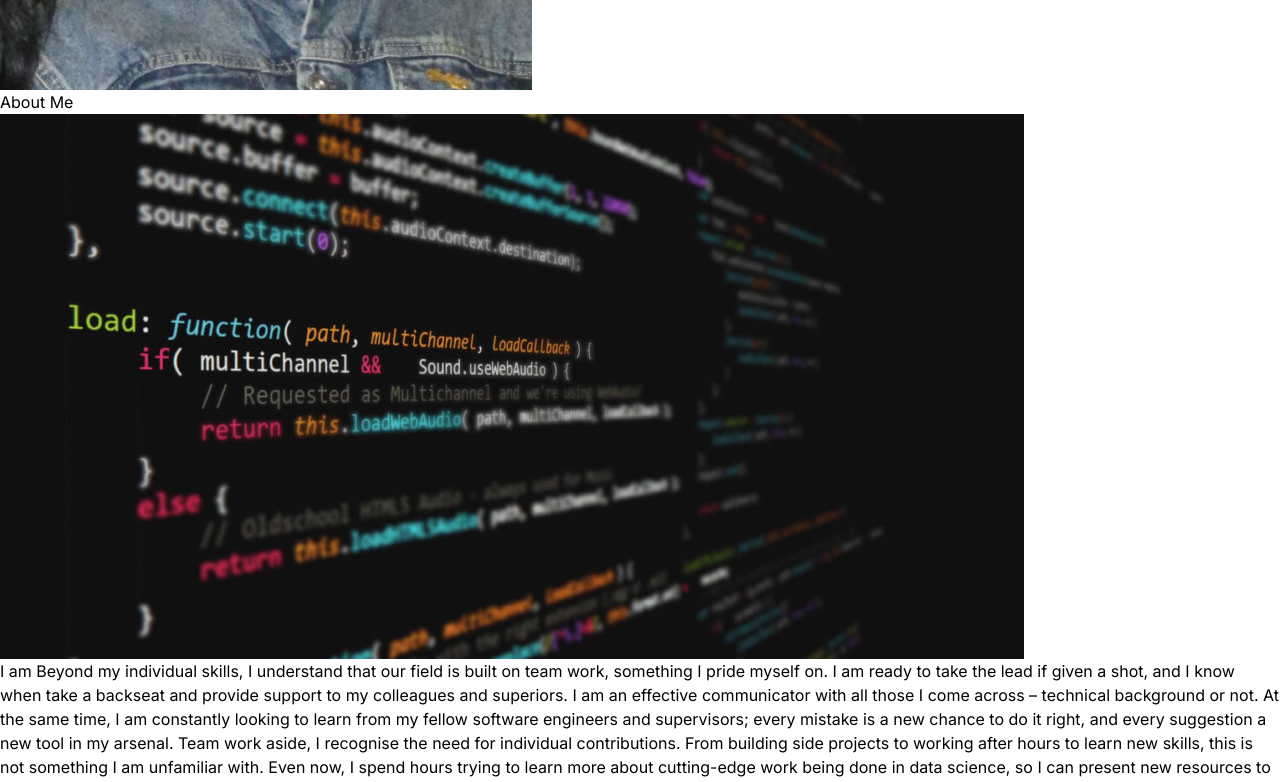
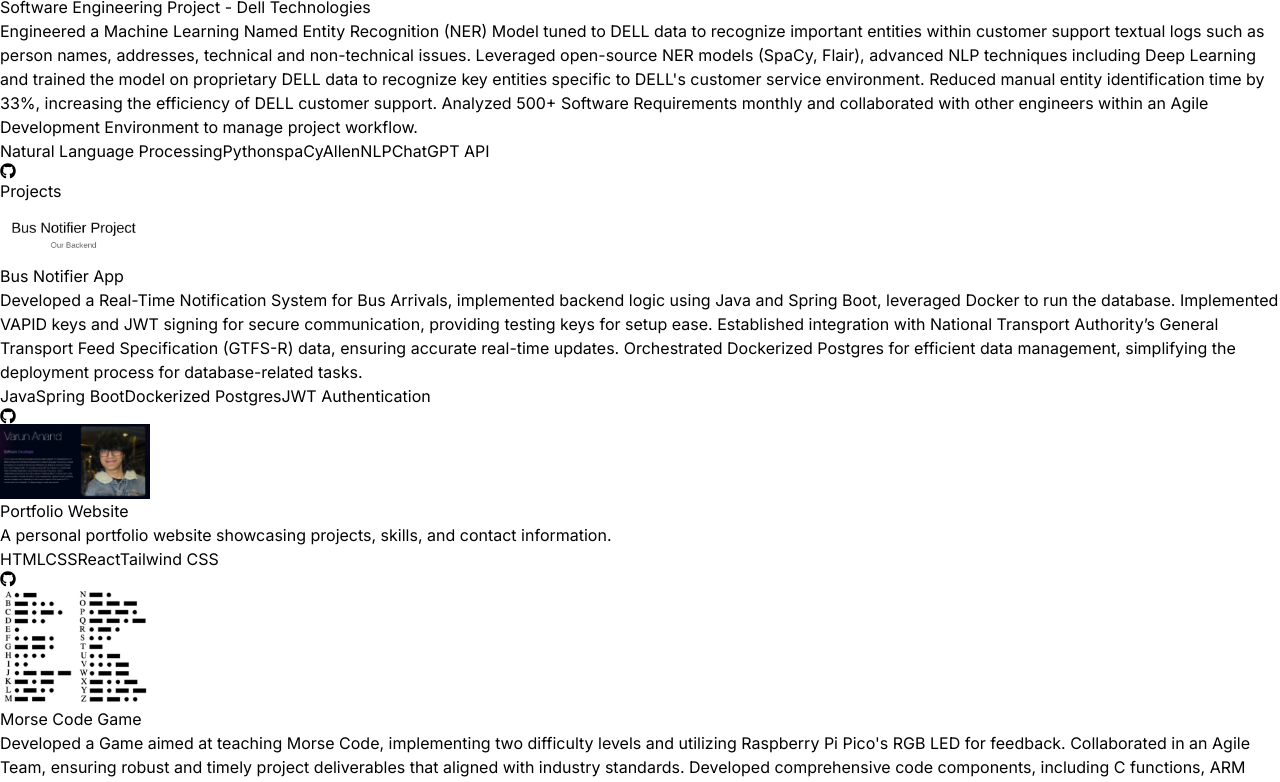
Before and after one commit to varunanand07/personal-portfolio-website, a React (Vite) app: page / in a window 1280 px wide. Shown: the part 2000-2782 px from the top of the page. Built offline with nearby package versions, Linux system fonts and the light colour scheme.

Commit message:
Added functionality that displays the GitHub logo next to the projects and experiences with contains a link that can be clicked on which wwould take the user to the relevent github page

```diff
--- a/src/components/Experience.jsx
+++ b/src/components/Experience.jsx
@@ -1,34 +1,39 @@
-import React from 'react'
-import { EXPERIENCES } from '../constants'
+import React from 'react';
+import { EXPERIENCES } from '../constants';
+import { FaGithub } from "react-icons/fa";
 
 const Experience = () => {
   return (
     <div className="border-b border-neutral-900 pb-4">
       <h2 className='my-20 text-center text-4xl'>Experience</h2>
       <div>
-            {EXPERIENCES.map((Experience,index) => (
-                <div key={index} className='mb-8 flex flex-wrap lg:justify-center'
-                >
+        {EXPERIENCES.map((experience, index) => (
+          <div key={index} className='mb-8 flex flex-wrap lg:justify-center'>
             <div className="w-full lg:w-1/4">
-                        <p className='mb-2 text-sm text-neutral-400'>{Experience.year}</p>
+              <p className='mb-2 text-sm text-neutral-400'>{experience.year}</p>
             </div>
             <div className="w-full max-w-xl lg:w-3/4">
               <h6 className='mb-2 font-semibold'>
-                        {Experience.role} - {" "}
+                {experience.role} - {" "}
                 <span className='text-sm text-purple-200'>
-                          {Experience.company}
+                  {experience.company}
                 </span>
               </h6>
-                      <p className='mb-4 text-neutral-400'>{Experience.description}</p>
-                      {Experience.technologies.map((tech, index) => (
+              <p className='mb-4 text-neutral-400'>{experience.description}</p>
+              {experience.technologies.map((tech, index) => (
                 <span key={index} className='mr-2 mt-4 rounded bg-neutral-900 px-2 py-1 text-sm font-medium text-purple-800'>{tech}</span>
               ))}
+            </div>
+            <div className="rounded-2xl p-4">
+              <a href={experience.githubLink} target="_blank" rel="noopener noreferrer">
+                <FaGithub className="text-7xl text-purple-800" />
+              </a>
             </div>
           </div>
         ))}
       </div>
     </div>
-  )
+  );
 }
 
-export default Experience
+export default Experience;
--- a/src/components/Navbar.jsx
+++ b/src/components/Navbar.jsx
@@ -8,7 +8,7 @@ const Navbar = () => {
   return (
     <nav className="mb-20 flex items-center justify-between py-6">
       <div className="flex flex-shrink-0 items-center">
-        <img className="mx-2 w-20" src={logo} alt="logo" />
+
       </div>
       <div className="m-8 flex items-center justify-center gap-4 text-2xl">
         <FaLinkedin />
--- a/src/components/Projects.jsx
+++ b/src/components/Projects.jsx
@@ -1,10 +1,13 @@
-import { PROJECTS } from "../constants"
+import { PROJECTS } from "../constants";
+import { FaGithub } from "react-icons/fa";
 
 const Projects = () => {
-  return (<div className="border-b border-neutral-900 pb-4">
+  return (
+    <div className="border-b border-neutral-900 pb-4">
       <h2 className="my-20 text-center text-4xl">Projects</h2>
-    <div>{PROJECTS.map((project, index) =>  (
-        <div key= {index} className="mb-8 flex flex-wrap lg:justify-center">
+      <div>
+        {PROJECTS.map((project, index) => (
+          <div key={index} className="mb-8 flex flex-wrap lg:justify-center">
             <div className="w-full lg:w-1/4">
               <img
                 src={project.image}
@@ -23,12 +26,16 @@ const Projects = () => {
                 </span>
               ))}
             </div>
+            <div className="rounded-2xl p-4">
+              <a href={project.githubLink} target="_blank" rel="noopener noreferrer">
+                <FaGithub className="text-7xl text-purple-800" />
+              </a>
+            </div>
           </div>
         ))}
       </div>
     </div>
-
-  )
+  );
 }
 
-export default Projects
+export default Projects;
--- a/src/constants/index.js
+++ b/src/constants/index.js
@@ -7,14 +7,19 @@ export const HERO_CONTENT = `I'm a 21-year-old Software Developer based in Dubli
 I'm currently in the process of finishing my degree in Computer Science from Trinity College Dublin.
 I'm currently working with my professor on an Automatic Video Translation Application using Natural Language Processing. I thrive in collaborative environments and enjoy solving complex problems to deliver high-quality business solutions. Outside of coding, I enjoy staying active, playing the guist, exploring new technologies, and contributing to open-source projects. Check out my C.V or connect with me on LinkedIn, I'm always happy to meet new people! `;
 
-export const ABOUT_TEXT = `I am Beyond my individual skills, I understand that our field is built on team work, something I pride myself on. I
+export const ABOUT_TEXT = `With me, you get a straight-forward, hardworking individual who thrives in the world of Software
+Development. I love rising to the occasion, and often do my best work in situations alien to me. My resume
+speaks for itself – I’ve put in the hours, learnt from the best, and left every boss I’ve had thrilled with my
+contributions. I adapt to new environments rapidly – whether it’s in Dell Technologies, a company ranked
+31st on the list of Fortune 500 companies or if it is Liferay International, a relatively smaller, open source
+company that provides enterprise solutions, I have a proven track record of translating ideas to code, building
+full scale applications, working with professional teams, and producing workable business solutions. Beyond my individual skills, I understand that our field is built on team work, something I pride myself on. I
 am ready to take the lead if given a shot, and I know when take a backseat and provide support to my
 colleagues and superiors. I am an effective communicator with all those I come across – technical
 background or not. At the same time, I am constantly looking to learn from my fellow software engineers
 and supervisors; every mistake is a new chance to do it right, and every suggestion a new tool in my arsenal.
 Team work aside, I recognise the need for individual contributions. From building side projects to working
-after hours to learn new skills, this is not something I am unfamiliar with. Even now, I spend hours trying to learn more about cutting-edge
-work being done in data science, so I can present new resources to any team I work with.`
+after hours to learn new skills, this is not something I am unfamiliar with. `
 export const EXPERIENCES = [
   {
     year: "Jan 2024 - May 2024",
@@ -25,6 +30,7 @@ export const EXPERIENCES = [
     Mentored a team of five second-year students in best web development practices within a collaborative and Agile
     Framework, fostering a proactive learning environment.`,
     technologies: ["Javascript", "HTML", "CSS", "SpringMVC", "LiferayDXP"],
+    githubLink: "",
   },
   {
     year: "Jan 2023 - May 2023",
@@ -33,6 +39,7 @@ export const EXPERIENCES = [
     description: `Engineered a Machine Learning Named Entity Recognition (NER) Model tuned to DELL data to recognize important entities within customer support textual logs such as person names, addresses, technical and non-technical issues. Leveraged open-source NER models (SpaCy, Flair), advanced NLP techniques including Deep Learning and trained the model on proprietary DELL data to recognize key entities specific to DELL's customer service environment. Reduced manual entity identification time by 33%, increasing the efficiency of DELL customer support. Analyzed 500+ Software Requirements monthly and collaborated with other engineers within an Agile Development
     Environment to manage project workflow.`,
     technologies: ["Natural Language Processing", "Python", "spaCy", "AllenNLP", "ChatGPT API"],
+    githubLink: "https://github.com/varunanand07/SwEng-Group-1-NER",
   },
 ];
 
@@ -45,6 +52,7 @@ export const PROJECTS = [
       accurate real-time updates. Orchestrated Dockerized Postgres for efficient data management, simplifying the deployment process for database-related
       tasks.`,
     technologies: ["Java", "Spring Boot", "Dockerized Postgres", "JWT Authentication"],
+    githubLink: "https://github.com/varunanand07/bus-notifier-app",
   },
   {
     title: "Portfolio Website",
@@ -52,14 +60,16 @@ export const PROJECTS = [
     description:
       "A personal portfolio website showcasing projects, skills, and contact information.",
     technologies: ["HTML", "CSS", "React", "Tailwind CSS"],
+    githubLink: "https://github.com/varunanand07/personal-portfolio-website",
   },
   {
     title: "Morse Code Game",
     image: project2,
     description:
-      `eveloped a Game aimed at teaching Morse Code, implementing two difficulty levels and utilizing Raspberry Pi Pico's RGB LED for feedback. Collaborated in an Agile Team, ensuring robust and timely project deliverables that aligned with industry standards. Developed comprehensive code components, including C functions, ARM Assembly, and Morse code buffer logic,
+      `Developed a Game aimed at teaching Morse Code, implementing two difficulty levels and utilizing Raspberry Pi Pico's RGB LED for feedback. Collaborated in an Agile Team, ensuring robust and timely project deliverables that aligned with industry standards. Developed comprehensive code components, including C functions, ARM Assembly, and Morse code buffer logic,
       contributing to the successful creation of an engaging educational game.`,
     technologies: ["C", "Arm Assembly"],
+    githubLink: "https://github.com/varunanand07/morse-code-game/tree/main/assign02",
   },
 ];
 
```
Also changed, not shown: src/assets/kevinRushLogo.png, src/assets/projects/project-3.jpg. Lines whose indentation alone changed are shown as unchanged.
